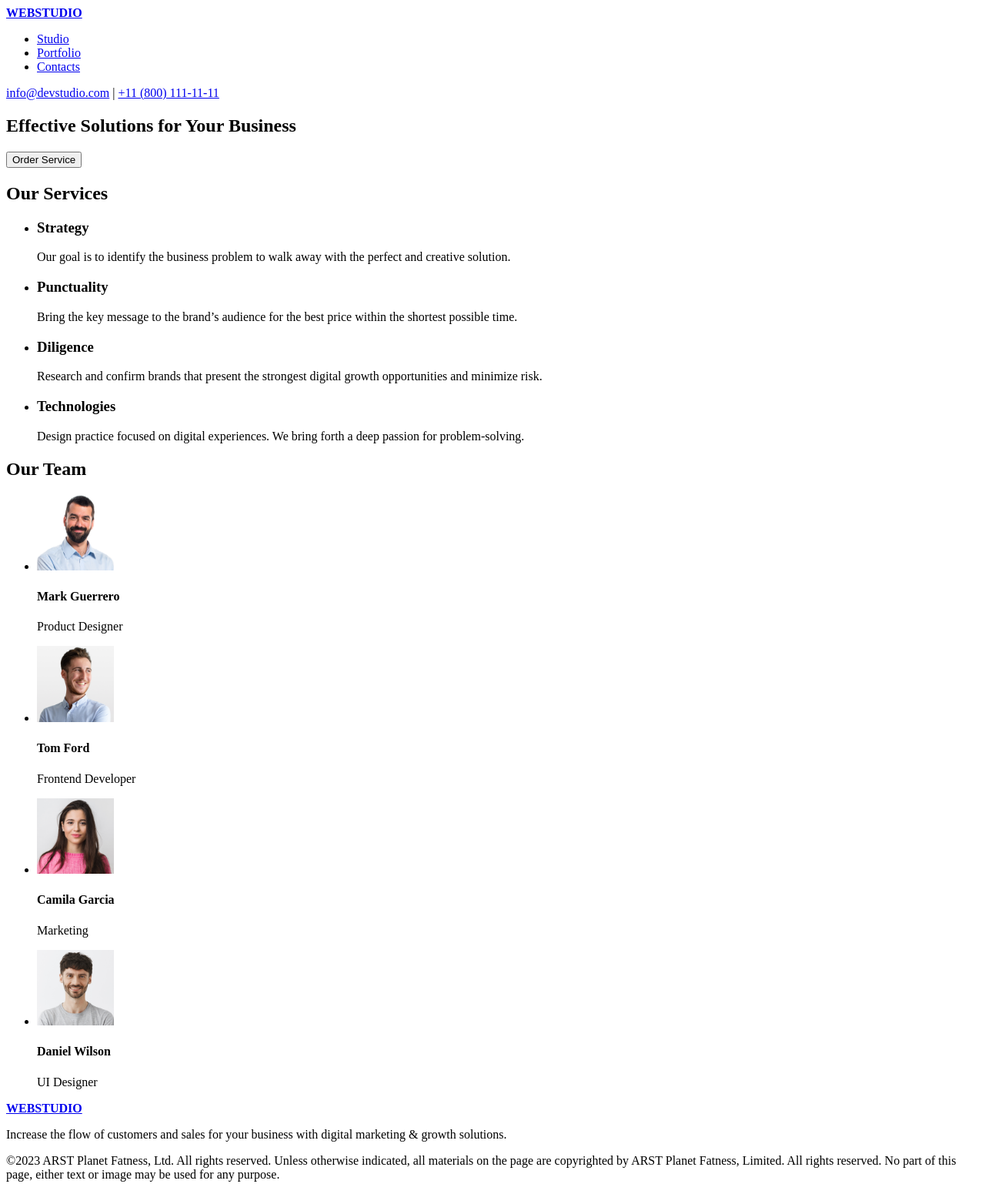
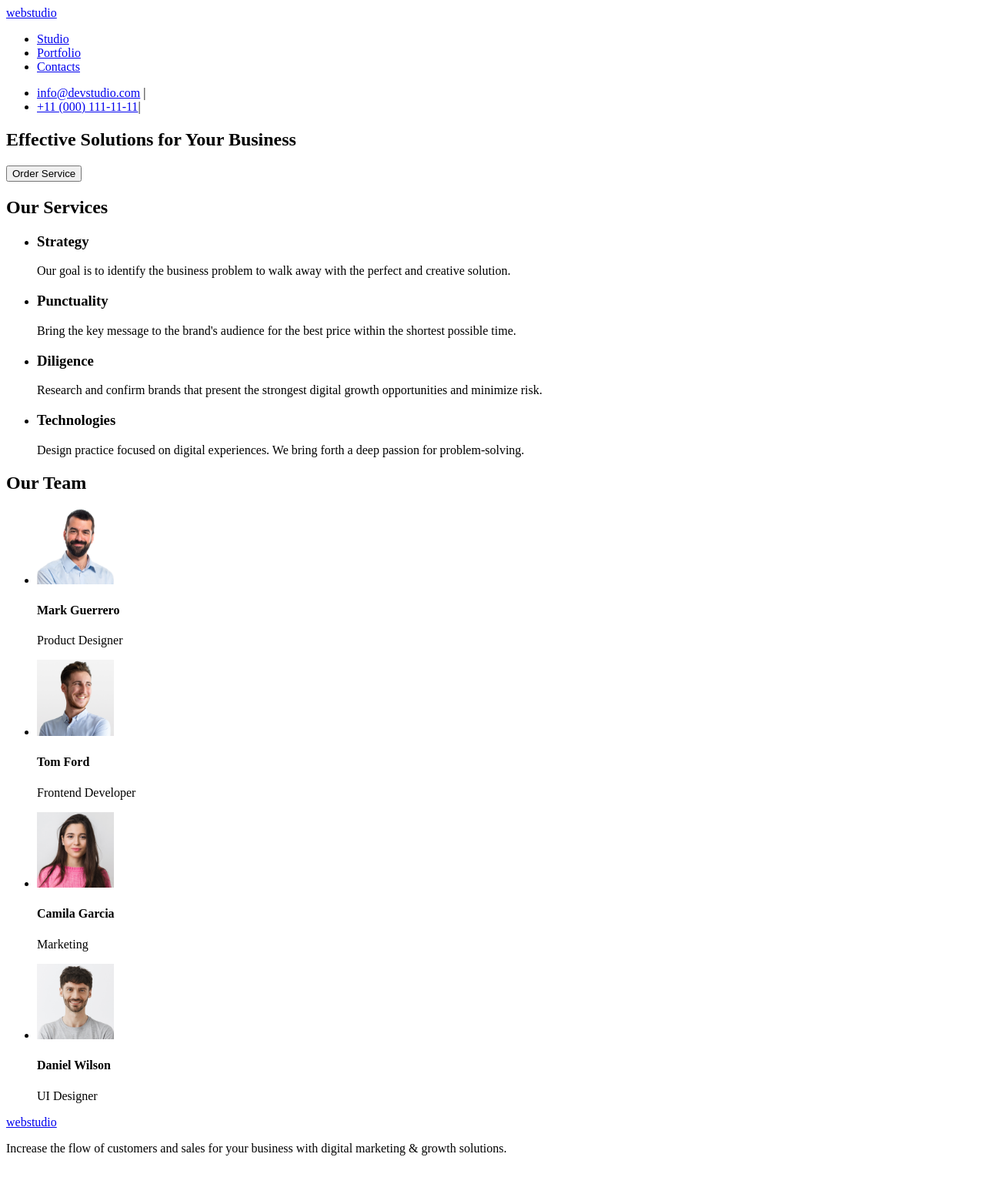
Before and after one commit to AliSev48/goit-markup-hw-01, a plain HTML site: page index.html in a window 1280 px wide. Shown: the whole page at 77% size. After the commit the page ends 1517 px from the top, so only its background shows below. Drawn offline with Linux system fonts and the light colour scheme.

Commit message:
Düzenleme

```diff
--- a/index.html
+++ b/index.html
@@ -8,8 +8,8 @@
 <body>
      <header>
        <section>
-        <a href="#" class="logo"><strong>WEBSTUDIO</strong></a>
-        </section=>
+        <a href="./index.html">webstudio</a>
+        </section>
         <section>
         <nav>
             <ul>
@@ -20,9 +20,12 @@
         </nav>
         </section>
         <section="contact-info">
-            <a href="mailto:info@devstudio.com">info@devstudio.com</a> |
-            <a href="tel:+118001111111">+11 (800) 111-11-11</a>
-        </section=>
+            <ul>
+
+           <li> <a href="mailto:info@devstudio.com">info@devstudio.com</a> |</li>
+        <li> <a href="tel:+110001111111">+11 (000) 111-11-11</a>|</li>
+            </ul>
+        </section>
     </header>
 <main>
     <section class="top of page">
@@ -39,7 +42,7 @@
             </li>
             <li>
                 <h3>Punctuality</h3>
-                <p>Bring the key message to the brand’s audience for the best price within the shortest possible time.
+                <p>Bring the key message to the brand's audience for the best price within the shortest possible time.
                 </p>
             </li>
             <li>
@@ -85,15 +88,10 @@
 
 <!-- Footer Section -->
 <footer>
-    <div>
-        <a href="#" class="logo"><strong>WEBSTUDIO</strong></a>
-        <p>Increase the flow of customers and sales for your business with digital marketing & growth solutions.</p>
-    </div>
-    <div>
-        <p>&copy;2023 ARST Planet Fatness, Ltd. All rights reserved. Unless otherwise indicated, all materials on the
-            page are copyrighted by ARST Planet Fatness, Limited. All rights reserved. No part of this page, either text
-            or image may be used for any purpose.</p>
-    </div>
+    <a href="./index.html">webstudio</a>
+
+
+    <p>Increase the flow of customers and sales for your business with digital marketing & growth solutions.</p>
 </footer>
 
 </body>
```
